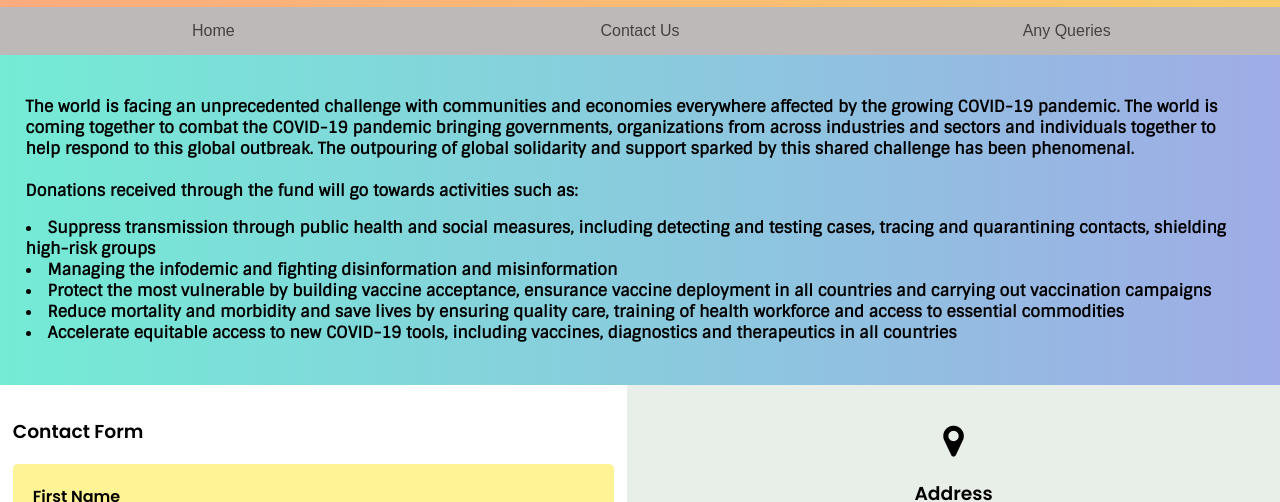
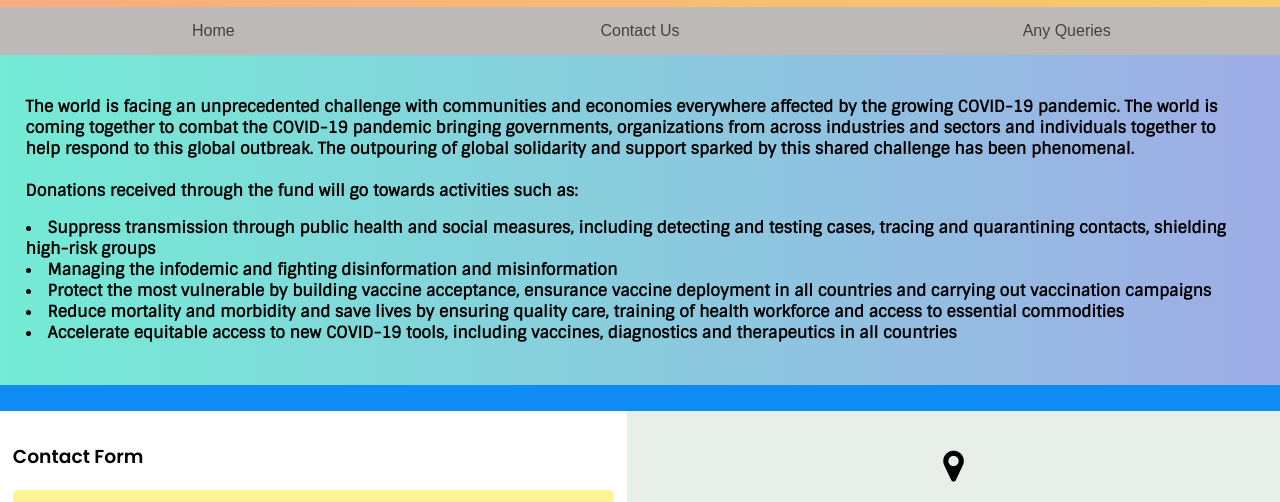
Before and after one commit to rghvgrv/AnonymousHope, a plain HTML site: page index.html in a window 1280 px wide. Shown: the part 228-730 px from the top of the page. Drawn offline with Linux system fonts and the light colour scheme.

Commit message:
Update index.html

```diff
--- a/index.html
+++ b/index.html
@@ -61,7 +61,7 @@
             </p>
         </div>
     </section>
-<form><script src="https://checkout.razorpay.com/v1/payment-button.js" data-payment_button_id="pl_HgbAOZrpQSf15v" async> </script> </form>
+<form class = "form"><script src="https://checkout.razorpay.com/v1/payment-button.js" data-payment_button_id="pl_HgbAOZrpQSf15v" async> </script> </form>
     <div class="form2">
         <section id="query">
             <h3>Contact Form</h3>
```
